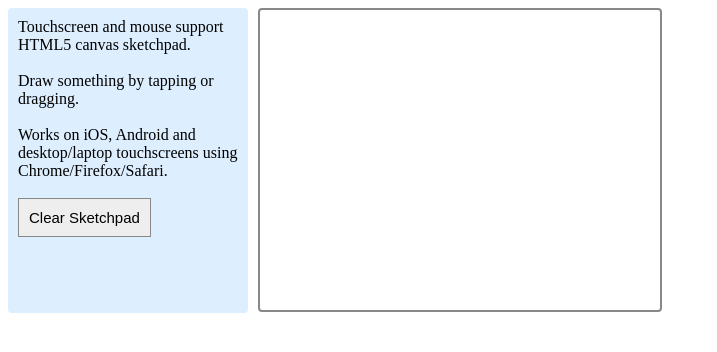
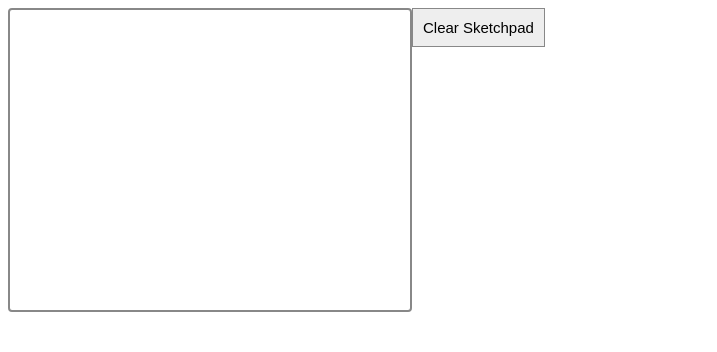
Before and after one commit to gcloudex/gcloudex.github.io, a Jekyll site: the page testcanvas.html, which Jekyll copies as it is, in a window 1280 px wide. Shown: the top 352 px of the page, without its empty margins (0-717 px from the left). Built offline with Jekyll 4.4.1, drawn with Linux system fonts in a browser that asks for light colours.

Commit message:
debuging

```diff
--- a/prj1mnist.html
+++ b/prj1mnist.html
@@ -7,11 +7,12 @@ subtitle: Handwriting recognition based on MNIST data
 {%- if site.navbar-links.Projects[0].MNIST -%}
 <div id="digitpad-container">
   <!-- Canvas to write digit -->
+  <canvas id="digitpad" style="border: solid 1px #00f;" width="210" height="210"></canvas>
   <table>
     <tr>
         <td style="width: 392px; padding: 40px;">
             <div style="width: 252px; height: 252px; padding: 20px 20px 20px 50px;">   <!-- touch-action: none;-->
-                <canvas id="digitpad" style="border: solid 1px #00f;" width="210" height="210"></canvas>
+                <!--<canvas id="digitpad" style="border: solid 1px #00f;" width="210" height="210"></canvas>-->
             </div>
         </td>
     </tr>
--- a/testcanvas.html
+++ b/testcanvas.html
@@ -148,18 +148,6 @@
     -ms-user-select: none;
     user-select: none;
 }
-.leftside {
-    float:left;
-    width:220px;
-    height:285px;
-    background-color:#def;
-    padding:10px;
-    border-radius:4px;
-}
-.rightside {
-    float:left;
-    margin-left:10px;
-}
 #digitpad {
     float:left;
     height:300px;
@@ -180,16 +168,9 @@
 
 <body>
     <div id="digitpad-container">
-        <div class="leftside">
-             Touchscreen and mouse support HTML5 canvas sketchpad.<br/><br/>
-             Draw something by tapping or dragging.<br/><br/>
-             Works on iOS, Android and desktop/laptop touchscreens using Chrome/Firefox/Safari.<br/><br/>
-             <input type="submit" value="Clear Sketchpad" id="clearbutton" onclick="clearCanvas();">
-        </div>
-        <div class="rightside">
             <canvas id="digitpad" height="300" width="400">
             </canvas>
-        </div>
+            <input type="submit" value="Clear Sketchpad" id="clearbutton" onclick="clearCanvas();">
     </div>
 </body>
 </html>
```
